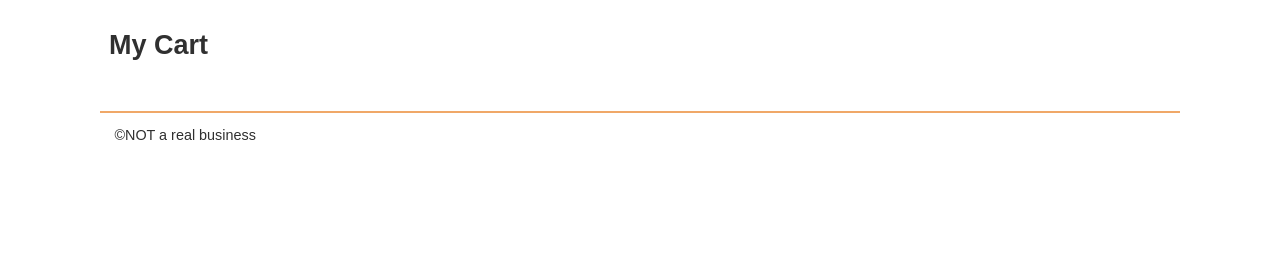
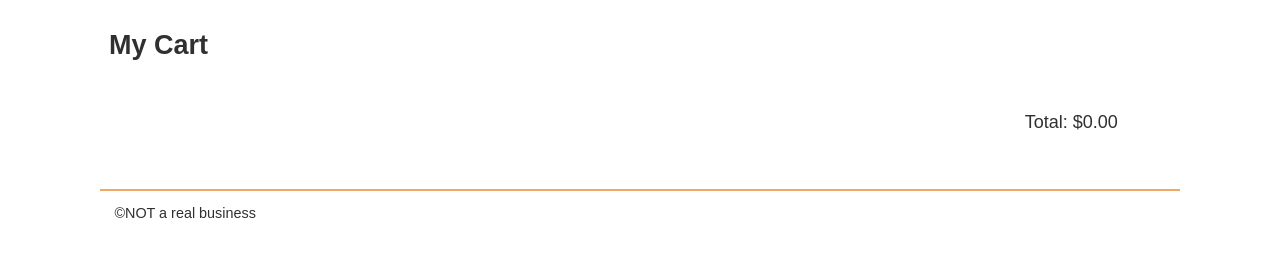
Before and after one commit to aghogho-dev/WDD330, a website: page src/cart/index.html in a window 1280 px wide. Shown: the part 63-320 px from the top of the page. Drawn offline with Linux system fonts and the light colour scheme.

Commit message:
Total Added to Cart

```diff
--- a/src/css/style.css
+++ b/src/css/style.css
@@ -228,6 +228,18 @@ button {
   text-decoration: none;
 }
 
+.cart-footer-hide {
+  text-align: right;
+  display: flex;
+  flex-direction: column;
+  justify-content: center;
+  align-items: center;
+}
+
+.cart-total {
+  width: 90%;
+}
+
 @media screen and (min-width: 500px) {
   body {
     max-width: 1080px;
--- a/src/js/ShoppingCart.mjs
+++ b/src/js/ShoppingCart.mjs
@@ -20,6 +20,12 @@ function cartItemTemplate(item) {
   return newItem;
 }
 
+function totalInCart(total) {
+  const totalValue = `<div class="cart-footer-hide">
+  <p class="cart-total">Total: $${total.toFixed(2)}</p></div>`
+  return totalValue;
+}
+
 export default class ShoppingCart {
     constructor(key, parentSelector) {
         this.key = key;
@@ -32,5 +38,11 @@ export default class ShoppingCart {
         const cartItems = getLocalStorage(this.key) || [];
         const htmlItems = cartItems.map((item) => cartItemTemplate(item));
         document.querySelector(this.parentSelector).innerHTML = htmlItems.join("");
+
+        const totalPrice = cartItems.reduce((sum, item) => sum + (item.FinalPrice * item.quantity), 0);
+
+        const totalCartRender = totalInCart(totalPrice);
+
+        document.querySelector(this.parentSelector).insertAdjacentHTML("beforeend", totalCartRender);
     }
 }
--- a/src/js/cart.js
+++ b/src/js/cart.js
@@ -3,5 +3,21 @@ import { getLocalStorage, loadHeaderFooter } from "./utils.mjs";
 
 loadHeaderFooter();
 
-const cart = new ShoppingCart("so-cart", ".product-list")
+const cart = new ShoppingCart("so-cart", ".product-list");
+
+
 cart.renderCartContents();
+
+// Hide total price is it is zero
+
+const cartFooter = document.querySelector(".cart-footer-hide");
+const totalPrice = parseFloat(document.querySelector(".cart-total").textContent.split("$")[1]);
+
+console.log(cartFooter, totalPrice);
+
+
+if (totalPrice > 0) {
+cartFooter.removeAttribute("hidden");
+} else {
+cartFooter.setAttribute("hidden", "true");
+}
```
